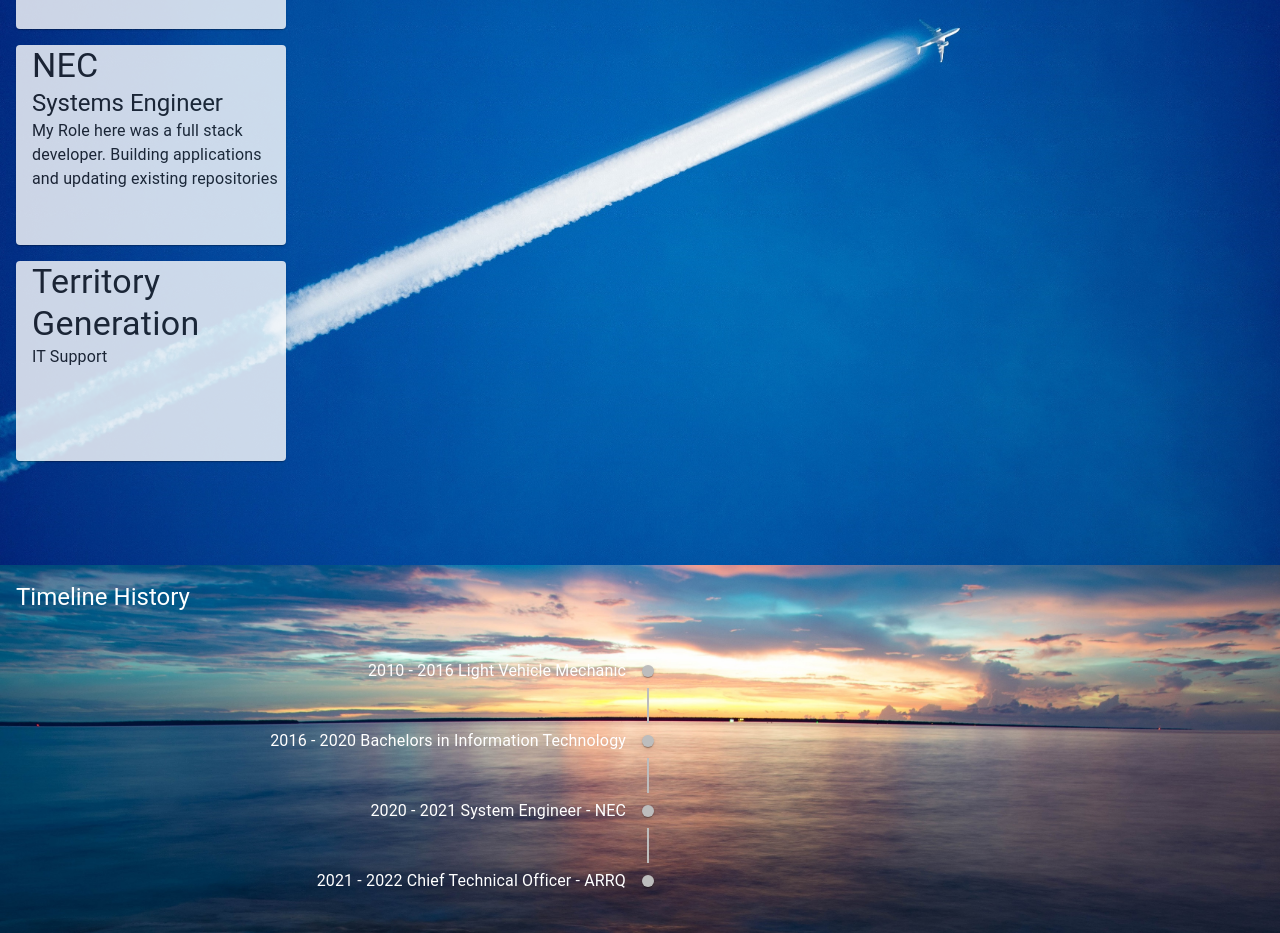
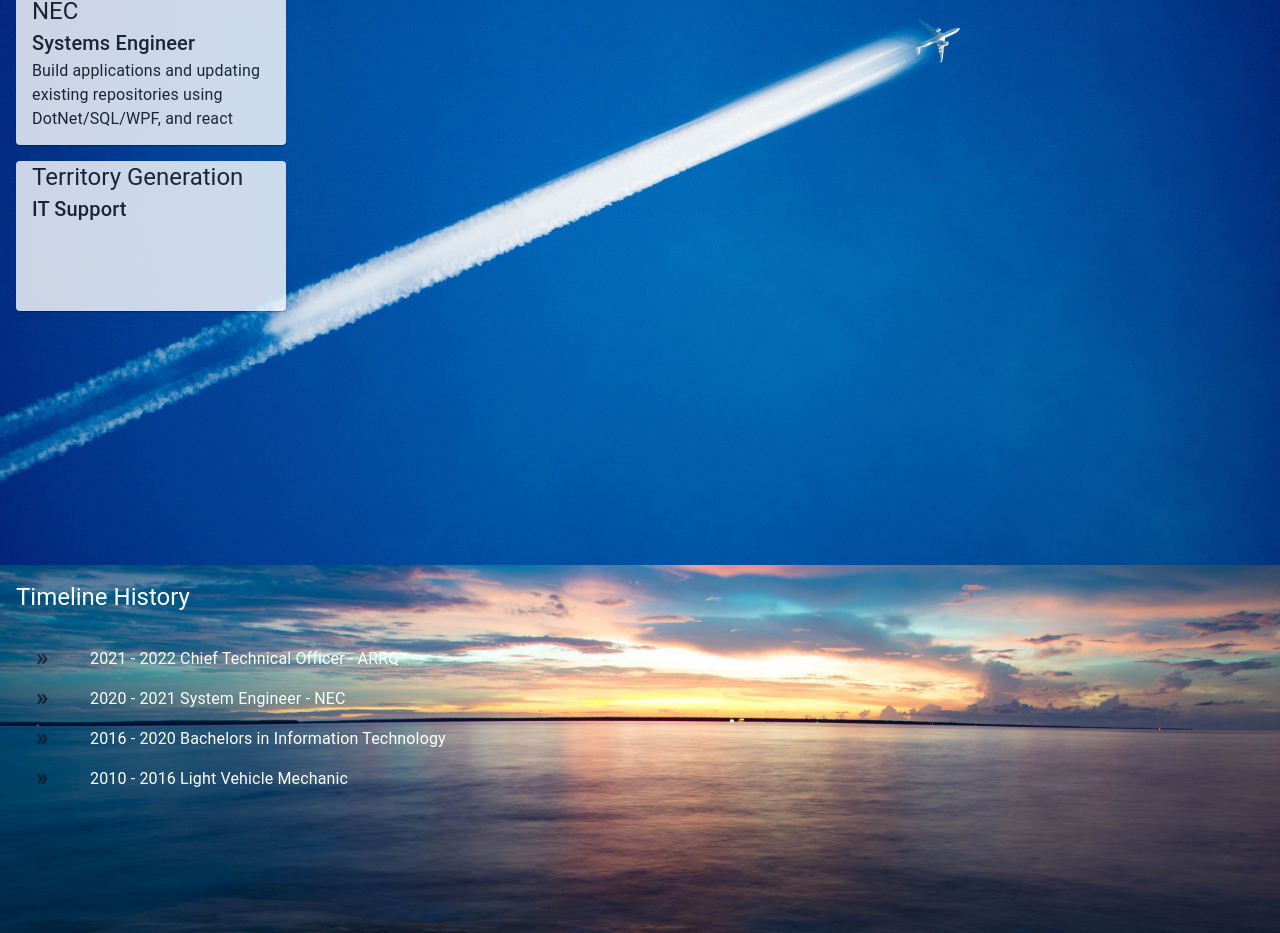
Before and after one commit to xavierthorbjornsen/thorbjornsen_bio, a React (Create React App) app: page / in a window 1280 px wide. Shown: the part 1115-2048 px from the top of the page. Built offline with nearby package versions, Linux system fonts and the light colour scheme.

Commit message:
minor changes to css

```diff
--- a/src/App.js
+++ b/src/App.js
@@ -3,6 +3,7 @@ import Home from './components/Home';
 import About from './components/About';
 import Python from './components/Python';
 import React from 'react';
+import Footer from "./components/Footer";
 
 export const App = () => {
 
@@ -13,6 +14,7 @@ export const App = () => {
         <Route path="/About" element={<About />}></Route>
         <Route path="/Python" element={<Python />}></Route>
       </Routes>
+      <Footer />
     </Router>
   );
 }
--- a/src/components/Experience.js
+++ b/src/components/Experience.js
@@ -5,6 +5,7 @@ import { makeStyles } from "@mui/styles";
 import { Typography, Link } from "@mui/material";
 import { GiDeliveryDrone } from 'react-icons/gi';
 import { HiOutlineExternalLink } from 'react-icons/hi';
+import { useMediaQuery } from 'react-responsive';
 
 
 
@@ -20,9 +21,12 @@ const useStyles = makeStyles((theme) => ({
 const Experience = () => {
     let url = "https://github.com/Xbjornsen/DroneFlight/blob/main/take_off_and_land.py";
     const classes = useStyles();
+
+    const isMonitor = useMediaQuery({ query: '(min-width: 1433px)' })
+    const isTabletOrMobile = useMediaQuery({ query: '(max-width: 1432px)' })
     return (
         <div className={classes.sectionExperience}>
-            <Stack spacing={2}>
+            {isMonitor && <Stack spacing={2}>
                 <Card sx={{ height:200, }}>
                     <Typography variant="h4" sx={{ paddingLeft: 2,  }}>ARRQ <GiDeliveryDrone color="#001f17" /></Typography>
                     <Typography variant="h5"  sx={{ paddingLeft: 2, }}>Chief Technical Officer </Typography>
@@ -31,13 +35,29 @@ const Experience = () => {
                 <Card sx={{ height:200, }}>
                     <Typography variant="h4" sx={{ paddingLeft: 2, }}>NEC </Typography>
                     <Typography variant="h5"  sx={{paddingLeft: 2, }}>Systems Engineer <br /></Typography>
-                    <Typography variant="body1" sx={{paddingLeft: 2,  }}> My Role here was a full stack developer. Building applications and updating existing repositories</Typography>
+                    <Typography variant="body1" sx={{paddingLeft: 2,  }}>Build applications and updating existing repositories using DotNet/SQL/WPF, and react</Typography>
                 </Card>
                 <Card sx={{ height:200, }}>
                     <Typography variant="h4" sx={{ paddingLeft: 2,  }}>Territory Generation</Typography>
                     <Typography sx={{paddingLeft: 2 }}>IT Support</Typography>
                 </Card>
-            </Stack>
+            </Stack>}
+            {isTabletOrMobile && <Stack spacing={2}>
+                <Card sx={{ height:150, }}>
+                    <Typography variant="h5" sx={{ paddingLeft: 2,  }}>ARRQ <GiDeliveryDrone color="#001f17" /></Typography>
+                    <Typography variant="h6"  sx={{ paddingLeft: 2, }}>Chief Technical Officer </Typography>
+                    <Typography variant="body1" sx={{paddingLeft: 2, }}>Build, design and write python scripts to automate the flight of drones. Example code below.</Typography>
+                </Card>
+                <Card sx={{ height:150, }}>
+                    <Typography variant="h5" sx={{ paddingLeft: 2, }}>NEC </Typography>
+                    <Typography variant="h6"  sx={{paddingLeft: 2, }}>Systems Engineer <br /></Typography>
+                    <Typography variant="body1" sx={{paddingLeft: 2,  }}>Build applications and updating existing repositories using DotNet/SQL/WPF, and react</Typography>
+                </Card>
+                <Card sx={{ height:150, }}>
+                    <Typography variant="h5" sx={{ paddingLeft: 2,  }}>Territory Generation</Typography>
+                    <Typography variant="h6" sx={{paddingLeft: 2 }}>IT Support</Typography>
+                </Card>
+            </Stack>}
         </div>
 
     )
--- a/src/components/Footer.js
+++ b/src/components/Footer.js
@@ -8,6 +8,8 @@ const useStyles = makeStyles((theme) => ({
 
     footer: {
         backgroundColor: '#001B29',
+        bottom: 0,
+        minWidth:'322px',
 
     }
 
--- a/src/components/Home.js
+++ b/src/components/Home.js
@@ -7,7 +7,7 @@ import { makeStyles } from "@mui/styles";
 import Experience from "./Experience";
 import Contact from "./Contact";
 import Timeline from "./Timeline";
-import Footer from "./Footer";
+
 
 const useStyles = makeStyles({
     app: {
@@ -56,7 +56,6 @@ export default function Home() {
                         id="Contact"
                     ></Section>
                 </div>
-                <Footer />
             </div>
         </div>
     );
--- a/src/components/Navbar.js
+++ b/src/components/Navbar.js
@@ -17,6 +17,7 @@ const useStyles = makeStyles((theme) => ({
     height: theme.spacing(10),
     zIndex: 1000,
     boxShadow: '0px 4px 14px 0px rgba(0,0,0,0.15)',
+    minWidth:'322px',
 
 
   },
--- a/src/components/Section.js
+++ b/src/components/Section.js
@@ -8,7 +8,6 @@ import lightning from "../static/images/lightning.jpg";
 import { useMediaQuery } from 'react-responsive';
 
 
-
 const useStyles = makeStyles((theme) => ({
 
     sectionAbout: {
@@ -17,6 +16,8 @@ const useStyles = makeStyles((theme) => ({
         backgroundRepeat: 'no-repeat',
         backgroundSize: 'cover',
         color:"white",
+        minHeight: '750px',
+        minWidth:'322px',
     },
     sectionContent: {
         height:'100vh',
@@ -33,6 +34,8 @@ const useStyles = makeStyles((theme) => ({
         backgroundImage: `url(${plane})`,
         backgroundRepeat: 'no-repeat',
         backgroundSize: 'cover',
+        minHeight: '750px',
+        minWidth:'322px',
 
     },
     sectionTimeLine: {
@@ -41,6 +44,8 @@ const useStyles = makeStyles((theme) => ({
         backgroundImage: `url(${sea})`,
         backgroundRepeat: 'no-repeat',
         backgroundSize: 'cover',
+        minHeight: '750px',
+        minWidth:'322px',
     },
     sectionContact: {
         background: '#333',
@@ -48,6 +53,8 @@ const useStyles = makeStyles((theme) => ({
         backgroundImage: `url(${lightning})`,
         backgroundRepeat: 'no-repeat',
         backgroundSize: 'cover',
+        minHeight: '750px',
+        minWidth:'322px',
     },
 
 
--- a/src/components/Timeline.js
+++ b/src/components/Timeline.js
@@ -8,9 +8,12 @@ import TimelineContent from '@mui/lab/TimelineContent';
 import TimelineDot from '@mui/lab/TimelineDot';
 import TimelineOppositeContent from '@mui/lab/TimelineOppositeContent';
 import { useMediaQuery } from 'react-responsive';
+import { List, ListItem } from "@mui/material";
+import ListItemIcon from '@mui/material/ListItemIcon';
+import { MdDoubleArrow } from 'react-icons/md';
 
 const useStyles = makeStyles((theme) => ({
-    timelineRoot:{
+    timelineRoot: {
         display: 'block',
         height: '1121px',
     },
@@ -18,7 +21,7 @@ const useStyles = makeStyles((theme) => ({
         float: 'left',
         paddingTop: 200,
     },
-    sectionTimLineLeft: {
+    sectionTimeLineLeft: {
         padding: 2,
     }
 }))
@@ -35,23 +38,23 @@ export default function TimeLine() {
             {isMonitor && <div className={classes.sectionTimelineAlternate}><Timeline position="alternate">
                 <TimelineItem>
                     <TimelineOppositeContent color="black">
-                        2010 - 2016
+                    2022 - Now
                     </TimelineOppositeContent>
                     <TimelineSeparator>
                         <TimelineDot />
                         <TimelineConnector />
                     </TimelineSeparator>
-                    <TimelineContent>Light Vehicle Mechanic</TimelineContent>
+                    <TimelineContent>Open Source Developer</TimelineContent>
                 </TimelineItem>
                 <TimelineItem>
                     <TimelineOppositeContent color="black">
-                        Bachelors in Information Technology
+                    Chief Technical Officer - ARRQ
                     </TimelineOppositeContent>
                     <TimelineSeparator>
                         <TimelineDot />
                         <TimelineConnector />
                     </TimelineSeparator>
-                    <TimelineContent>2016 - 2020 </TimelineContent>
+                    <TimelineContent>2021 - 2022</TimelineContent>
                 </TimelineItem>
                 <TimelineItem>
                     <TimelineOppositeContent color="black">
@@ -65,54 +68,33 @@ export default function TimeLine() {
                 </TimelineItem>
                 <TimelineItem>
                     <TimelineOppositeContent color="black">
-                    Chief Technical Officer - ARRQ
+                    Bachelors in Information Technology
                     </TimelineOppositeContent>
                     <TimelineSeparator>
                         <TimelineDot />
                         <TimelineConnector />
                     </TimelineSeparator>
-                    <TimelineContent>2021 - 2022</TimelineContent>
+                    <TimelineContent>2016 - 2020</TimelineContent>
                 </TimelineItem>
                 <TimelineItem>
                     <TimelineOppositeContent color="black">
-                    2022 - Now
+                    2010 - 2016
                     </TimelineOppositeContent>
                     <TimelineSeparator>
                         <TimelineDot />
                         <TimelineConnector />
                     </TimelineSeparator>
-                    <TimelineContent>Open Source Developer</TimelineContent>
+                    <TimelineContent>Light Vehicle Mechanic</TimelineContent>
                 </TimelineItem>
             </Timeline></div>}
-            {isTabletOrMobile &&  <div className={classes.sectionTimLineLeft}><Timeline Timeline position="left">
-      <TimelineItem>
-        <TimelineSeparator>
-          <TimelineDot />
-          <TimelineConnector />
-        </TimelineSeparator>
-        <TimelineContent>2010 - 2016 Light Vehicle Mechanic</TimelineContent>
-      </TimelineItem>
-      <TimelineItem>
-        <TimelineSeparator>
-          <TimelineDot />
-          <TimelineConnector />
-        </TimelineSeparator>
-        <TimelineContent>2016 - 2020  Bachelors in Information Technology </TimelineContent>
-      </TimelineItem>
-      <TimelineItem>
-        <TimelineSeparator>
-          <TimelineDot />
-          <TimelineConnector />
-        </TimelineSeparator>
-        <TimelineContent> 2020 - 2021 System Engineer - NEC</TimelineContent>
-      </TimelineItem>
-      <TimelineItem>
-        <TimelineSeparator>
-          <TimelineDot />
-        </TimelineSeparator>
-        <TimelineContent> 2021 - 2022 Chief Technical Officer - ARRQ</TimelineContent>
-      </TimelineItem>
-    </Timeline></div>   }
+            {isTabletOrMobile && <div className={classes.sectionTimeLineLeft}>
+                <List sx={{ color: "white",}} >
+                <ListItem> <ListItemIcon><MdDoubleArrow /></ListItemIcon>2021 - 2022 Chief Technical Officer - ARRQ</ListItem>
+                <ListItem><ListItemIcon><MdDoubleArrow /></ListItemIcon>2020 - 2021 System Engineer - NEC</ListItem>
+                <ListItem><ListItemIcon><MdDoubleArrow /></ListItemIcon>2016 - 2020  Bachelors in Information Technology </ListItem>
+                <ListItem><ListItemIcon><MdDoubleArrow /></ListItemIcon>2010 - 2016 Light Vehicle Mechanic</ListItem>
+            </List>
+            </div>}
         </div>
     )
 }
```
Also changed, not shown: src/static/images/sea.jpg.
